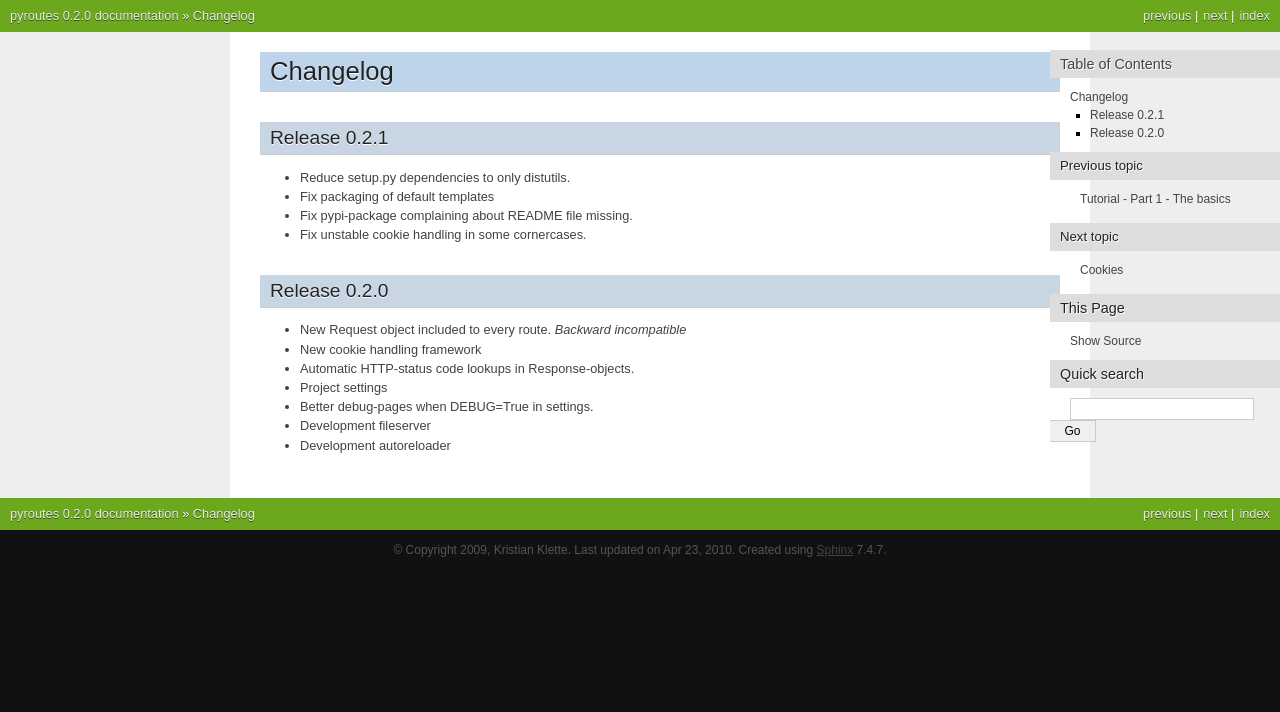
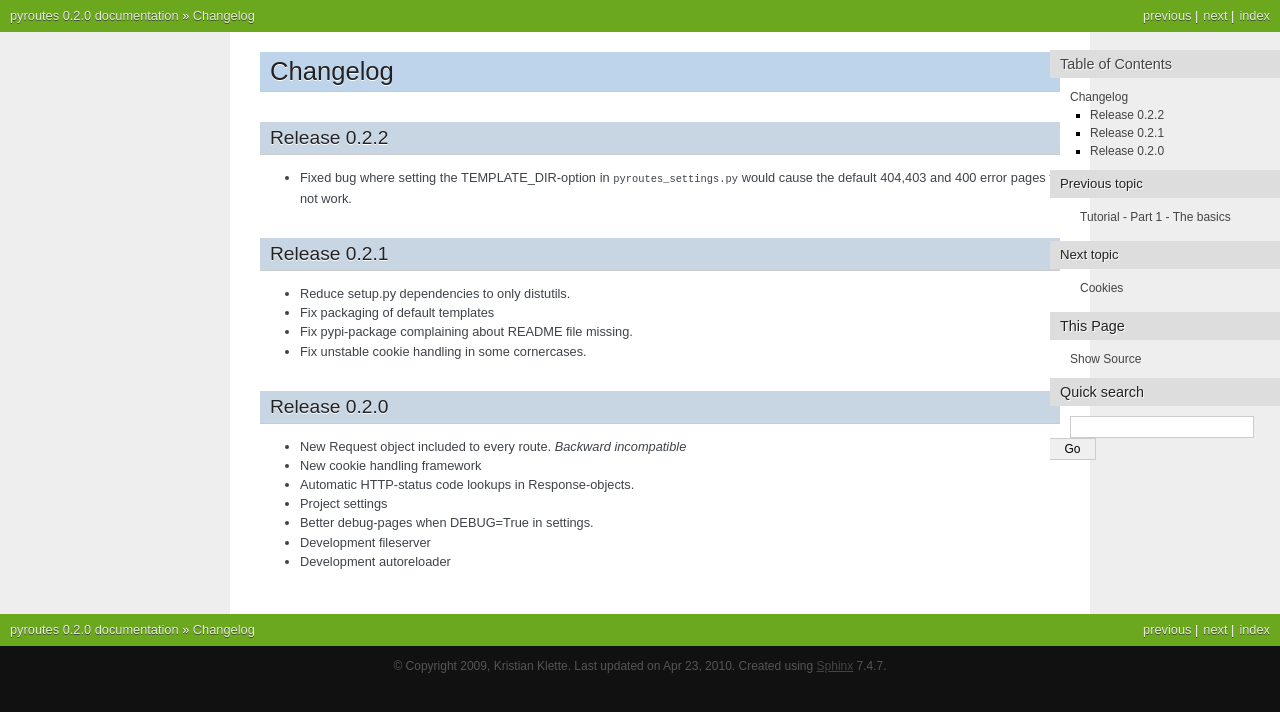
Before and after one commit to klette/pyroutes, a Sphinx documentation site: the page built from doc/changelog.rst, in a window 1280 px wide. Shown: the top 712 px of the page. Built offline with Sphinx 7.4.7, drawn with Linux system fonts in a browser that asks for light colours.

```diff
--- a/doc/changelog.rst
+++ b/doc/changelog.rst
@@ -1,6 +1,11 @@
 Changelog
 =========
 
+Release 0.2.2
+-------------
+
+- Fixed bug where setting the TEMPLATE_DIR-option in ``pyroutes_settings.py``
+  would cause the default 404,403 and 400 error pages to not work.
 
 Release 0.2.1
 -------------
```
Also changed, not shown: 1 other file.
